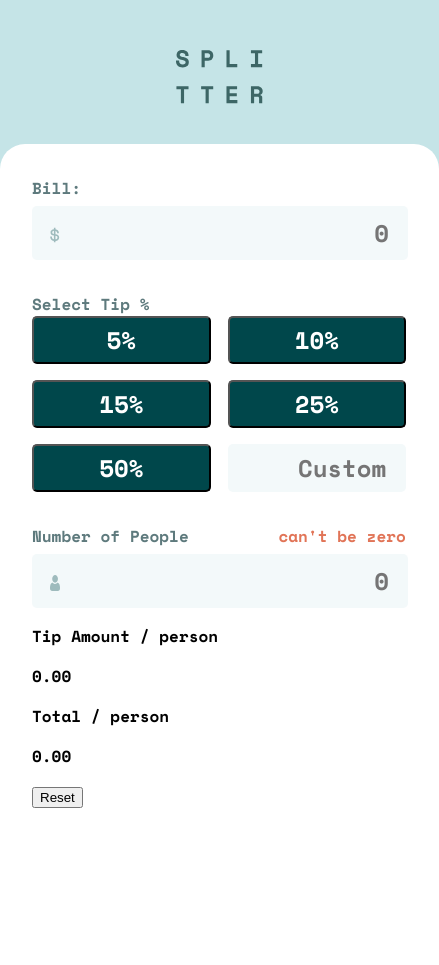
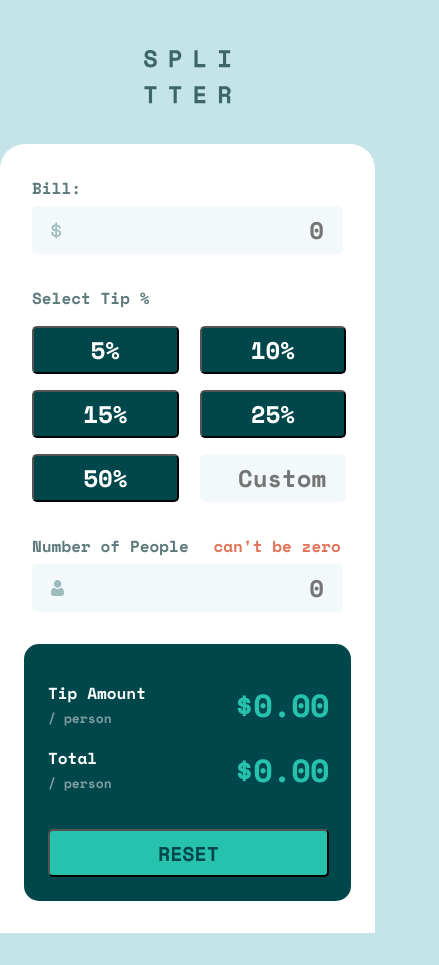
Before and after one commit to Aleqsa123/tip-calculator, a React (Create React App) app: page / in a window 390 px wide. Shown: the whole page, 439 px wide, since content can reach past the window. After the commit the page ends 933 px from the top, so only its background shows below. Built offline with nearby package versions, Linux system fonts and the light colour scheme.

Commit message:
add finished mobile design

```diff
--- a/src/App.js
+++ b/src/App.js
@@ -69,14 +69,14 @@ const handleChangeCustom = (event) => {
             />
         </div>
 
-        <div>
-        <p> Tip Amount <span>/ person</span> </p>
-        <p>{inputs.people > 0 ? ((inputs.billamount*inputs.tip/100)/inputs.people).toFixed(2) : "0.00"}</p>
+        <div className={styles.displayDiv}>
+        <p className={styles.tipamount}> Tip Amount <br/> <span className={styles.personspan}>/ person </span> </p>
+        <p className={styles.resultsp}>${inputs.people > 0 ? ((inputs.billamount*inputs.tip/100)/inputs.people).toFixed(2) : "0.00"}</p>
 
-        <p> Total <span>/ person</span></p>
-        <p>{inputs.people > 0 ? (((inputs.billamount*inputs.tip/100)+inputs.billamount)/inputs.people).toFixed(2) : "0.00"} </p>
+        <p className={styles.tipamount}> Total <br/> <span className={styles.personspan}> / person </span> </p>
+        <p className={styles.resultsp}>${inputs.people > 0 ? (((inputs.billamount*inputs.tip/100)+inputs.billamount)/inputs.people).toFixed(2) : "0.00"} </p>
 
-        <input type="reset" name="Reset" onClick={() => setInputs({})} />
+        <input type="reset" name="Reset" className={styles.reset} onClick={() => setInputs({})} />
 
         </div>
       </form>
--- a/src/App.module.css
+++ b/src/App.module.css
@@ -11,12 +11,13 @@ img {
 }
 
 form {
+  box-sizing: border-box;
   margin-top: 40px;
   width: 375px;
   height: 789px;
   border-radius: 25px 25px 0px 0px;
   background: hsla(0, 0%, 100%, 1);
-  padding: 0 32px 32px 32px;
+  padding: 0 24px;
 }
 
 h2 {
@@ -26,37 +27,39 @@ h2 {
   letter-spacing: 0px;
   text-align: left;
   color: hsla(186, 14%, 43%, 1);
-  margin: 0;
-  margin-top: 32px;
+  margin: 32px 0 0 8px;
 }
 
 .billamount {
-  width: 353px;
+  width: 311px;
   height: 48px;
+  box-sizing: border-box;
   flex-shrink: 0;
   border-radius: 5px;
   border-color: transparent;
   background: #F3F9FA;
   background-image: url("./../public/images/icon-dollar.svg");
   background-repeat: no-repeat;
-  background-size: 10px 16px;
-  background-position: 16px 19px;
+  background-position: center left 17px;
   color: #00474B;
   font-family: Space Mono;
   text-align: right;
   font-size: 24px;
   padding-right: 17px;
   margin-top: 6px;
+  margin-left: 8px;
 }
 
 .tipsDiv {
   display: grid;
   grid-template-columns: 1fr 1fr;
   grid-gap: 16px;
+  margin-left: 8px;
+  margin-top: 16px;
 }
 
 .percentbtn {
-  width: 178.631px;
+  width: 146.631px;
   height: 48px;
   flex-shrink: 0;
   border-radius: 5px;
@@ -72,7 +75,7 @@ h2 {
 
 .custom {
   box-sizing: border-box;
-  width: 178.631px;
+  width: 146.631px;
   height: 48px;
   flex-shrink: 0;
   border-radius: 5px;
@@ -89,22 +92,23 @@ h2 {
 }
 
 .peopleamount {
-  width: 353px;
+  width: 311px;
   height: 48px;
   flex-shrink: 0;
+  box-sizing: border-box;
   border-radius: 5px;
   border-color: transparent;
   background: #F3F9FA;
   background-image: url("./../public/images/icon-person.svg");
   background-repeat: no-repeat;
-  background-size: 10px 16px;
-  background-position: 16px 19px;
+  background-position: center left 17px;
   color: #00474B;
   font-family: Space Mono;
   text-align: right;
   font-size: 24px;
   padding-right: 17px;
   margin-top: 6px;
+  margin-left: 8px;
 }
 
 .zero {
@@ -115,5 +119,70 @@ h2 {
   font-style: normal;
   font-weight: 700;
   line-height: normal;
-  margin-left: 80px;
+  margin-left: 15px;
 }
+
+.displayDiv {
+  width: 327px;
+  height: 257px;
+  flex-shrink: 0;
+  box-sizing: border-box;
+  border-radius: 15px;
+  background: #00474B;
+  margin-top: 32px;
+  padding: 37px 22px 24px 24px;
+  display: grid;
+  grid-template-columns: 1fr 1fr;
+}
+
+.tipamount {
+  color: #FFF;
+  font-family: Space Mono;
+  font-size: 16px;
+  font-style: normal;
+  font-weight: 700;
+  line-height: normal;
+  margin: 0;
+}
+
+.personspan {
+  color: #7F9D9F;
+  font-family: Space Mono;
+  font-size: 13px;
+  font-style: normal;
+  font-weight: 700;
+  line-height: normal;
+  margin: 0;
+}
+
+.resultsp {
+  color: #26C2AE;
+  text-align: right;
+  font-family: Space Mono;
+  font-size: 32px;
+  font-style: normal;
+  font-weight: 700;
+  line-height: normal;
+  letter-spacing: -0.667px;
+  margin: 0;
+}
+
+.reset {
+  grid-column: 1 / 3;
+  grid-row: 3;
+  box-sizing: border-box;
+  width: 281px;
+  height: 48px;
+  flex-shrink: 0;
+  border-radius: 5px;
+  background: #26C2AE;
+  color: #00474B;
+  text-align: center;
+  font-family: Space Mono;
+  font-size: 20px;
+  font-style: normal;
+  font-weight: 700;
+  line-height: normal;
+  text-transform: uppercase;
+  align-self: flex-end;
+}
```
